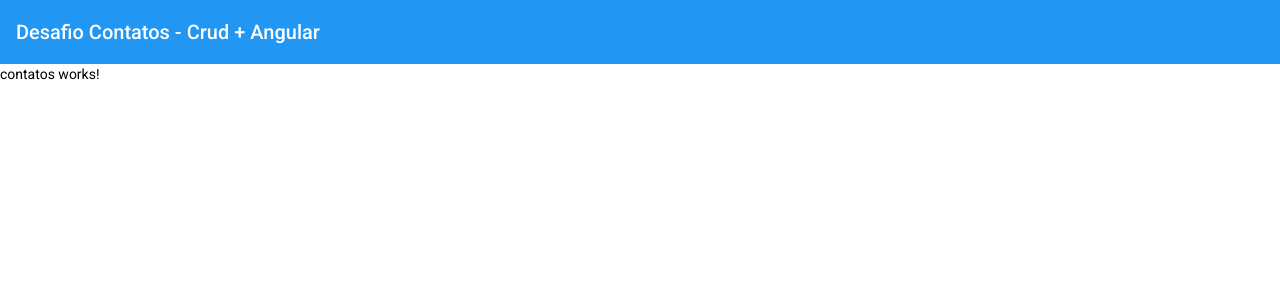
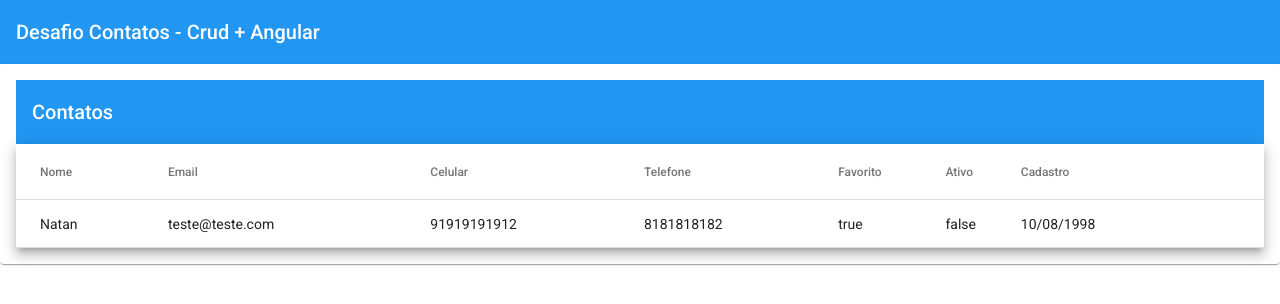
Before and after one commit to INatanDev/desafio-contato-angular, an Angular app: page /contatos in a window 1280 px wide. Shown: the top 304 px of the page. Built offline with nearby package versions, Linux system fonts and the light colour scheme.

Commit message:
criando tabela e adicionando um registro para visualizacao

```diff
--- a/src/app/app.module.ts
+++ b/src/app/app.module.ts
@@ -1,10 +1,11 @@
 import { NgModule } from '@angular/core';
+import { MatToolbarModule } from '@angular/material/toolbar';
 import { BrowserModule } from '@angular/platform-browser';
+import { BrowserAnimationsModule } from '@angular/platform-browser/animations';
 
 import { AppRoutingModule } from './app-routing.module';
 import { AppComponent } from './app.component';
-import { BrowserAnimationsModule } from '@angular/platform-browser/animations';
-import {MatToolbarModule} from '@angular/material/toolbar';
+
 
 
 @NgModule({
--- a/src/app/contatos/contatos/contatos.component.html
+++ b/src/app/contatos/contatos/contatos.component.html
@@ -1 +1,55 @@
-<p>contatos works!</p>
+<mat-card>
+
+  <mat-toolbar color="primary">
+    <span>Contatos</span>
+  </mat-toolbar>
+
+<table mat-table [dataSource]="contatos" class="mat-elevation-z8">
+
+  <!-- Name Column -->
+  <ng-container matColumnDef="nome">
+    <th mat-header-cell *matHeaderCellDef> Nome </th>
+    <td mat-cell *matCellDef="let contatos"> {{contatos.nome}} </td>
+  </ng-container>
+
+  <!-- Email Column -->
+  <ng-container matColumnDef="email">
+    <th mat-header-cell *matHeaderCellDef> Email </th>
+    <td mat-cell *matCellDef="let contatos"> {{contatos.email}} </td>
+  </ng-container>
+
+  <!-- celular Column -->
+  <ng-container matColumnDef="celular">
+    <th mat-header-cell *matHeaderCellDef> Celular </th>
+    <td mat-cell *matCellDef="let contatos"> {{contatos.celular}} </td>
+  </ng-container>
+
+  <!-- telefone Column -->
+  <ng-container matColumnDef="telefone">
+    <th mat-header-cell *matHeaderCellDef> Telefone </th>
+    <td mat-cell *matCellDef="let contatos"> {{contatos.telefone}} </td>
+  </ng-container>
+
+  <!-- favorito Column -->
+  <ng-container matColumnDef="favorito">
+    <th mat-header-cell *matHeaderCellDef> Favorito </th>
+    <td mat-cell *matCellDef="let contatos"> {{contatos.favorito}} </td>
+  </ng-container>
+
+  <!-- ativo Column -->
+  <ng-container matColumnDef="ativo">
+    <th mat-header-cell *matHeaderCellDef> Ativo </th>
+    <td mat-cell *matCellDef="let contatos"> {{contatos.ativo}} </td>
+  </ng-container>
+
+  <!-- data_cadastro Column -->
+  <ng-container matColumnDef="data_cadastro">
+    <th mat-header-cell *matHeaderCellDef> Cadastro </th>
+    <td mat-cell *matCellDef="let contatos"> {{contatos.data_cadastro}} </td>
+  </ng-container>
+
+  <tr mat-header-row *matHeaderRowDef="displayedColumns"></tr>
+  <tr mat-row *matRowDef="let row; columns: displayedColumns;"></tr>
+</table>
+
+</mat-card>
--- a/src/app/contatos/contatos/contatos.component.scss
+++ b/src/app/contatos/contatos/contatos.component.scss
@@ -0,0 +1,3 @@
+table {
+  width: 100%;
+}
--- a/src/app/contatos/contatos/contatos.component.ts
+++ b/src/app/contatos/contatos/contatos.component.ts
@@ -1,4 +1,6 @@
 import { Component, OnInit } from '@angular/core';
+
+import { Contatos } from '../models/contatos';
 
 @Component({
   selector: 'app-contatos',
@@ -7,6 +9,27 @@ import { Component, OnInit } from '@angular/core';
 })
 export class ContatosComponent implements OnInit {
 
+  contatos: Contatos[] = [
+    {_id: "1",
+      nome: "Natan",
+      email: "teste@teste.com",
+      celular: "91919191912",
+      telefone: "8181818182",
+      favorito: true,
+      ativo: false,
+      data_cadastro: "10/08/1998"
+    }
+  ];
+  displayedColumns = [
+    'nome',
+    'email',
+    'celular',
+    'telefone',
+    'favorito',
+    'ativo',
+    'data_cadastro'
+  ];
+
   constructor() { }
 
   ngOnInit(): void {
--- /dev/null
+++ b/src/app/contatos/models/contatos.ts
@@ -0,0 +1,10 @@
+export interface Contatos {
+  _id: string;
+  nome: string;
+  email: string;
+  celular: string;
+  telefone: string;
+  favorito: boolean;
+  ativo: boolean;
+  data_cadastro: string;
+}
```
Also changed, not shown: src/app/contatos/contatos.module.ts (+5 -2 lines), src/app/shared/app-material/app-material.module.ts (added, +15 -0 lines).
